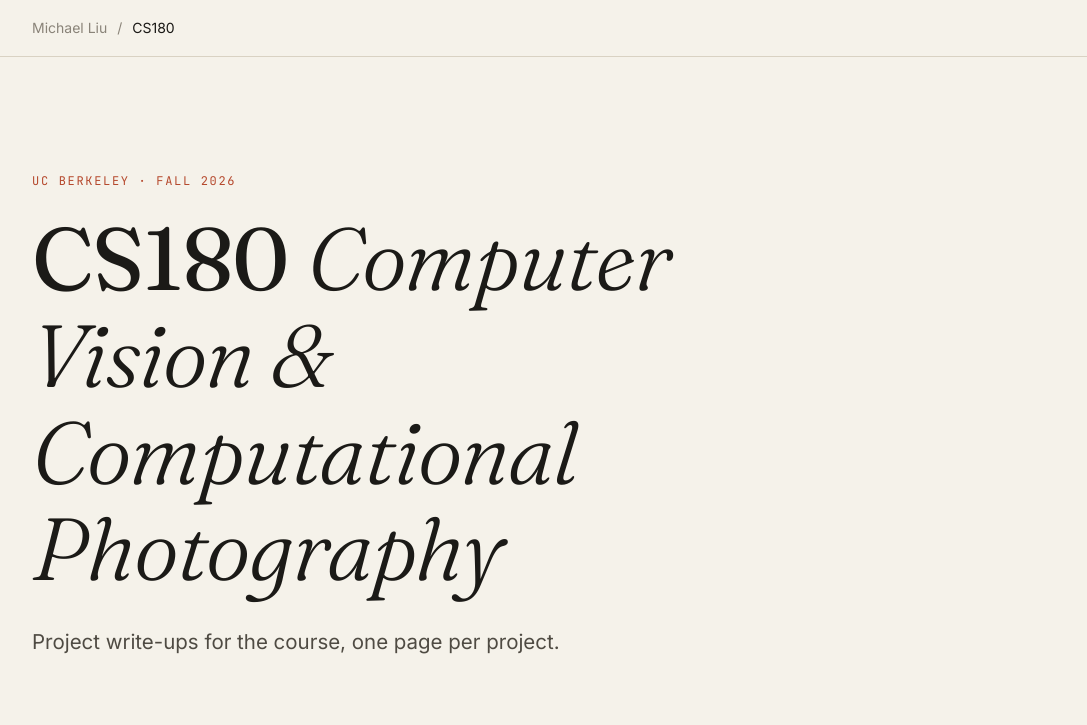
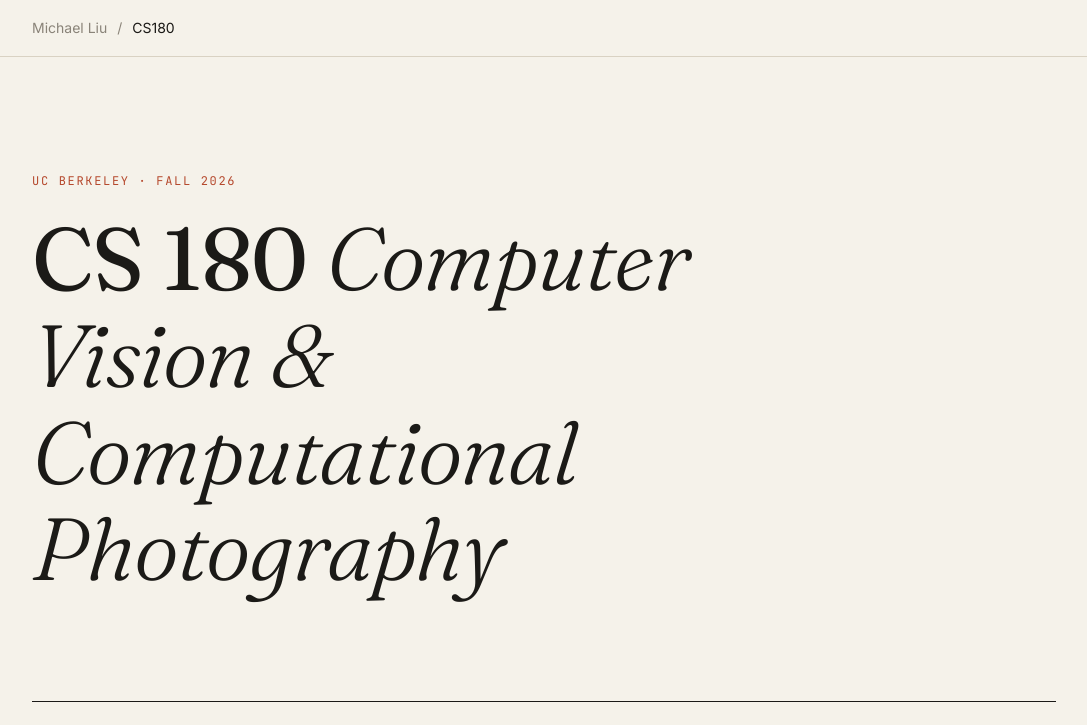
Before and after one commit to michael-tyl/michael-tyl.github.io, a plain HTML site: page cs180/index.html in a window 1280 px wide. Shown: the top 725 px of the page, without its empty margins (96-1183 px from the left). Drawn offline with Linux system fonts and the light colour scheme.

Commit message:
cut down on text

```diff
--- a/cs180/index.html
+++ b/cs180/index.html
@@ -22,8 +22,7 @@
 
   <header class="hero wrap">
     <div class="eyebrow">UC Berkeley · Fall 2026</div>
-    <h1>CS180 <em>Computer Vision &amp; Computational Photography</em></h1>
-    <p class="lede">Project write-ups for the course, one page per project.</p>
+    <h1>CS 180 <em>Computer Vision &amp; Computational Photography</em></h1>
   </header>
 
   <main class="wrap">
```
Also changed, not shown: cs180/proj0/index.html (+0 -2 lines).
